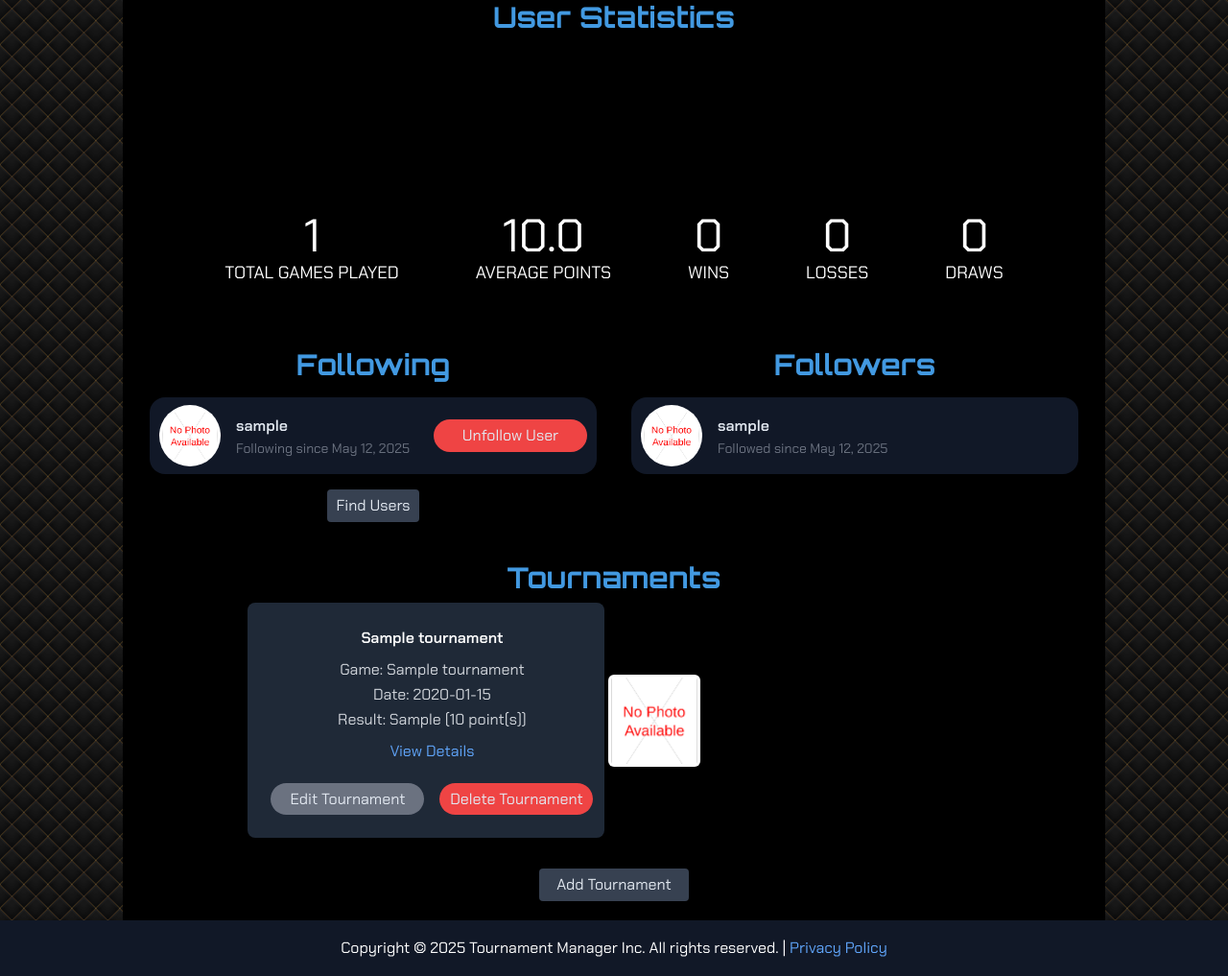
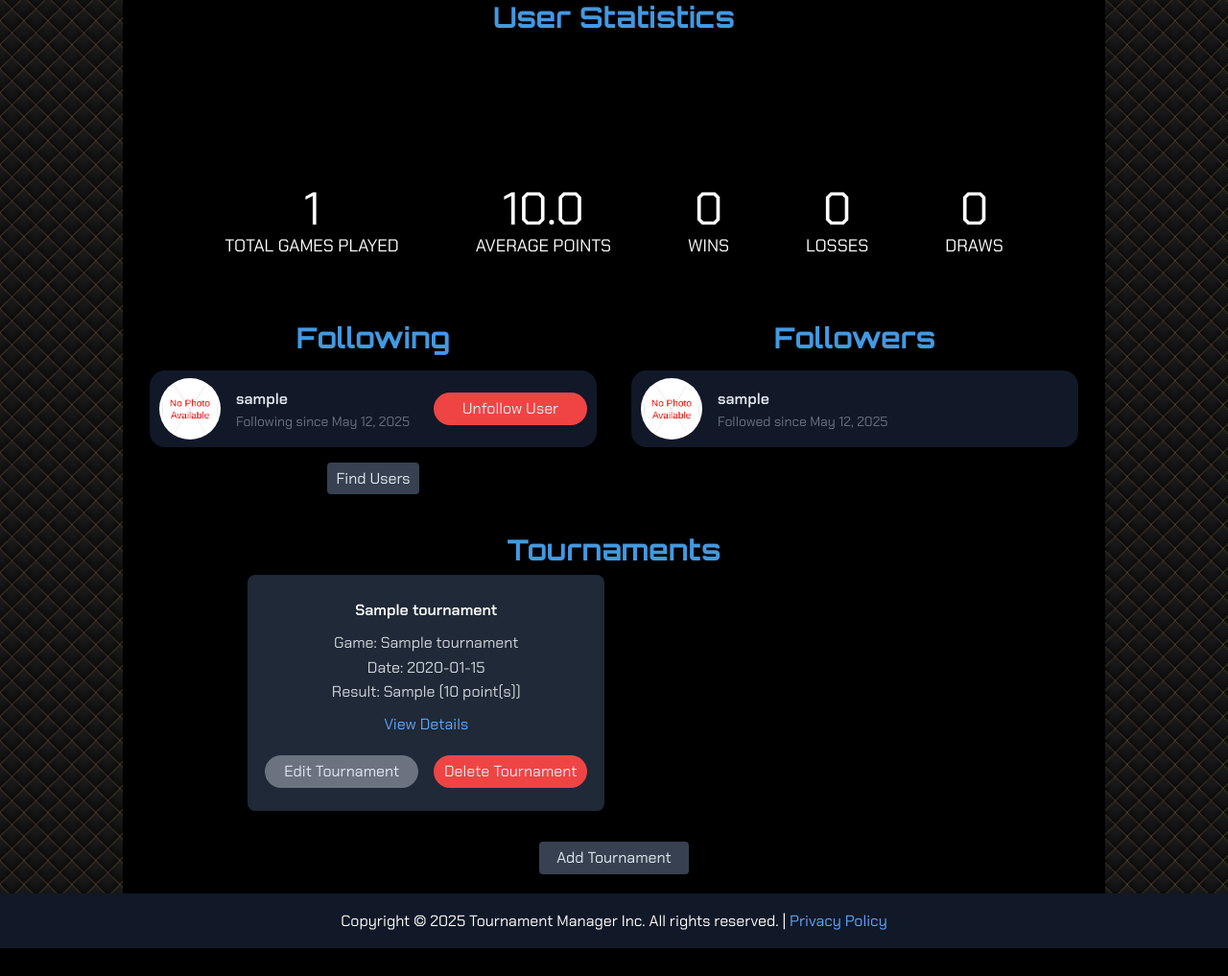
Before and after one commit to saacutter/CITS3403-Project, a Flask app: page /user/sample in a window 1280 px wide. Shown: the part 312-1329 px from the top of the page at 96% size. After the commit the page ends 1300 px from the top, so only its background shows below. Run offline with Flask 3, Linux system fonts and the light colour scheme; a user stored in the database is signed in; tables that the repository leaves empty hold one stand-in row (values such as "Sample post"); some libraries are stand-ins or nearby versions.

Commit message:
Adjusted the responsiveness of the user profile

```diff
--- a/app/templates/_tournament_profile.html
+++ b/app/templates/_tournament_profile.html
@@ -1,5 +1,5 @@
 <div id="tournament">
-    <div class="tournament-card bg-gray-800 p-6 rounded-lg shadow-lg flex items-center mb-4">
+    <div class="tournament-card bg-gray-800 p-6 rounded-lg shadow-lg flex flex-col items-center mb-4 2xl:flex-row">
         <div class="flex-grow" id="{{ tournament.id }}">
             <h4 class="text-md font-semibold mb-2 text-white">{{ tournament.name }}</h4>
             <p class="text-gray-300">Game: {{ tournament.game_title }}</p>
@@ -15,7 +15,7 @@
                 {% endif %}
             </div>
         </div>
-        <img src="{% if tournament.image.startswith('http') %} {{ tournament.image }} {% else %} {{ url_for('main.upload', filename=tournament.image) }} {% endif %}" alt="Game Preview" class="w-24 h-24 object-cover rounded-md ml-4">
+        <img src="{% if tournament.image.startswith('http') %} {{ tournament.image }} {% else %} {{ url_for('main.upload', filename=tournament.image) }} {% endif %}" alt="Game Preview" class="w-24 h-24 object-cover rounded-md ml-4 hidden 2xl:block">
     </div>
     <div id="details-{{ tournament.id }}" class="hidden fixed inset-0 bg-black bg-opacity-50 flex items-center justify-center z-50">
         <div class="bg-white rounded-lg p-6 max-w-lg w-full relative">
--- a/app/templates/user.html
+++ b/app/templates/user.html
@@ -31,7 +31,7 @@ Tournament Manager - {{ user.username }}
         {% if user.private == 0 or user.username == current_user.username or current_user.is_friends_with(user) %}
             <h1 class="text-3xl font-bold mt-10">User Statistics</h1>
             <div class="flex-col w-1/6 h-1/6 mt-5 center">
-                    <div class="center h-5/6 w-5/6">
+                    <div class="center h-2/3 w-2/3">
                         <canvas></canvas>
                     </div>
                 </div>
```
